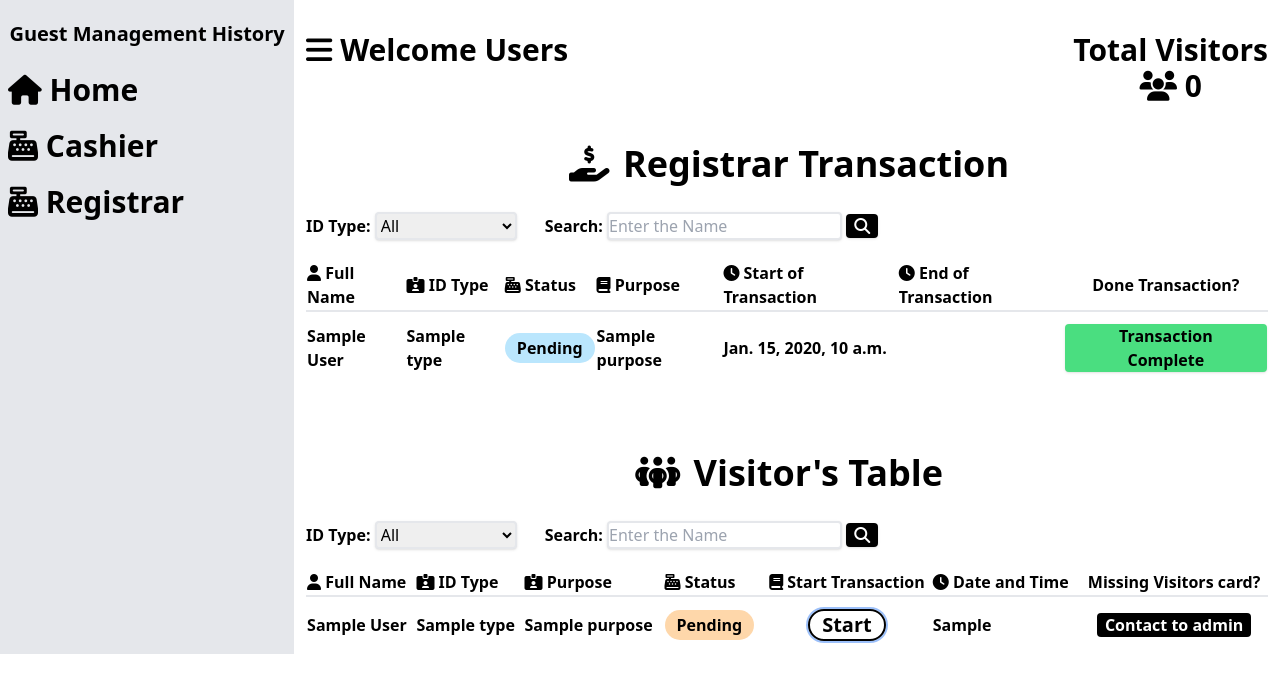
After one commit to CarlMathew/Queuing-system, a Django app: template base/templates/base/registrar.html in a window 1280 px wide. The commit adds this page. Shown: the top 693 px of the page. Run offline with Django 5.2, Linux system fonts and the light colour scheme; the template is opened without the code that fills it: most values are stand-ins (such as "Sample title", 1, 10 or a date in 2020); some libraries are stand-ins or nearby versions.

Commit message:
updating code

```diff
--- a/base/templates/base/includes/sidebar.html
+++ b/base/templates/base/includes/sidebar.html
@@ -16,4 +16,12 @@
       ><i class="fa-solid fa-cash-register"></i></i> Cashier</a
     >
   </li>
+  <li
+  class="transition-all duration-300 w-full rounded-full px-2 hover:bg-black py-1 hover:-translate-y-1 hover:text-white mt-3"
+    >
+    <a href="/registrar" class="text-3xl font-bold"
+      ><i class="fa-solid fa-cash-register"></i> Registrar</a
+    >
+  </li>
+
 </ul>
--- /dev/null
+++ b/base/templates/base/registrar.html
@@ -0,0 +1,398 @@
+<!DOCTYPE html>
+<html lang="en">
+  <head>
+    <meta charset="UTF-8" />
+    <meta name="viewport" content="width=device-width, initial-scale=1.0" />
+    <meta name="csrf-token" content="{{ csrf_token }}" />
+    <script src="https://cdn.tailwindcss.com"></script>
+    <link rel="preconnect" href="https://fonts.googleapis.com" />
+    <link rel="preconnect" href="https://fonts.gstatic.com" crossorigin />
+    <link
+      href="https://fonts.googleapis.com/css2?family=DM+Sans:ital,opsz,wght@0,9..40,100..1000;1,9..40,100..1000&display=swap"
+      rel="stylesheet"
+    />
+    <link rel="stylesheet" href="https://unpkg.com/aos@next/dist/aos.css" />
+    <link
+      rel="stylesheet"
+      href="https://cdn.jsdelivr.net/npm/apexcharts/dist/apexcharts.css"
+    />
+    <script
+      src="https://kit.fontawesome.com/6579bcae86.js"
+      crossorigin="anonymous"
+    ></script>
+    <title>Document</title>
+  </head>
+  <body>
+    <div class="flex flex-row">
+      <div
+        id="sidebar"
+        class="transition-all duration-500 w-96 bg-gray-200 text-black"
+      >
+        {% include "./includes/sidebar.html" %}
+      </div>
+      <div id="main" class="w-full p-3">
+        <div class="flex flex-row justify-between">
+          <div class="font-bold text-3xl py-5">
+            <i
+              class="transition-all duration-700 fa-solid fa-bars cursor-pointer hover:-translate-y-1"
+              id="minimizeBtn"
+            ></i>
+            Welcome Users
+          </div>
+          <div class="font-bold text-3xl py-5">
+            <h2>Total Visitors</h2>
+            <h2 class="text-center">
+              <i class="fa-solid fa-users"></i>
+              <span id="total_visitors">0</span>
+            </h2>
+          </div>
+        </div>
+        <div class="mt-5">
+          <h1 class="text-4xl w-full text-center font-bold">
+            <i class="fa-solid fa-hand-holding-dollar mx-1"></i> Registrar
+            Transaction
+          </h1>
+          <div class="flex flex-row mt-7 gap-7">
+            <div>
+              <p class="inline font-bold">ID Type:</p>
+              <select id="typeInput" class="border-2 rounded shadow inline">
+                <option value="1">All</option>
+                <option value="2">National ID</option>
+                <option value="3">HUMID ID</option>
+                <option value="4">Driver's License</option>
+              </select>
+            </div>
+            <div>
+              <p class="font-bold inline">Search:</p>
+              <input
+                type="text"
+                class="border-2 shadow rounded w-400"
+                placeholder="Enter the Name"
+                id="searchInput"
+              />
+              <button class="px-2 bg-black text-white rounded shadow">
+                <i class="fa-solid fa-magnifying-glass"></i>
+              </button>
+            </div>
+          </div>
+        </div>
+        <div class="card mt-5">
+          <table class="w-full">
+            <thead class="border-b-2">
+              <tr>
+                <th class="text-start">
+                  <i class="fa-solid fa-user"></i> Full Name
+                </th>
+                <th class="text-start">
+                  <i class="fa-solid fa-id-card-clip"></i> ID Type
+                </th>
+                <th class="text-start">
+                  <i class="fa-solid fa-cash-register"></i> Status
+                </th>
+                <th class="text-start">
+                  <i class="fa-solid fa-book"></i> Purpose
+                </th>
+                <th class="text-start">
+                  <i class="fa-solid fa-clock"></i> Start of Transaction
+                </th>
+                <th class="text-start">
+                  <i class="fa-solid fa-clock"></i> End of Transaction
+                </th>
+
+                <th class="text-center">Done Transaction?</th>
+              </tr>
+            </thead>
+            <tbody id="registrarData">
+              {% for visitor in registrar %}
+              <tr
+                class="pt-2 {{visitor.LastName}}_{{visitor.ID}}"
+                data-aos="slide-up"
+                id="visi{{visitor.RFID_NUM}}"
+              >
+                <td class="pt-3 font-semibold">
+                  {{visitor.FirstName}} {{visitor.LastName}}
+                </td>
+                <td class="pt-3 font-semibold">{{visitor.Type}}</td>
+                <td class="pt-3 font-semibold">
+                  <span class="bg-sky-200 px-3 py-1 rounded-full"
+                    >{{visitor.Status}}</span
+                  >
+                </td>
+                <td class="pt-3 font-semibold">{{visitor.Purpose}}</td>
+                <td class="pt-3 font-semibold">
+                  {{visitor.TimeOfTransaction}}
+                </td>
+                <td></td>
+                <td class="pt-3 font-semibold text-center">
+                  <button
+                    class="transition-all duration-500 text-base bg-green-400 px-4 rounded shadow hover:-translate-y-2 hover:scale-110 transacted"
+                    data-first-name="{{visitor.FirstName}}"
+                    data-last-name="{{visitor.LastName}}"
+                    data-rfid="{{visitor.RFID_NUM}}"
+                    data-id="{{visitor.ID}}"
+                    data-type="{{visitor.Type}}"
+                  >
+                    Transaction Complete
+                  </button>
+                </td>
+              </tr>
+              {% endfor %}
+            </tbody>
+          </table>
+          <!-- Add this closing tag -->
+        </div>
+        <div class="mt-30">
+          <h2 class="w-full text-4xl text-center font-extrabold mt-20">
+            <i class="fa-solid fa-people-group mx-1"></i> Visitor's Table
+          </h2>
+          <div class="flex flex-row mt-7 gap-7">
+            <div>
+              <p class="inline font-bold">ID Type:</p>
+              <select class="border-2 rounded shadow inline" id="idTypeVisitor">
+                <option value="All">All</option>
+                <option value="Philippine Identification Card">
+                  National ID
+                </option>
+                <option value="Unified Multi-Purpose Id">HUMID ID</option>
+                <option value="Drivers License">Driver's License</option>
+              </select>
+            </div>
+            <div>
+              <p class="font-bold inline">Search:</p>
+              <input
+                type="text"
+                class="border-2 shadow rounded w-400"
+                placeholder="Enter the Name"
+                id="searchInputVisitor"
+              />
+              <button
+                class="px-2 bg-black text-white rounded shadow"
+                id="searchBtn_visitor"
+              >
+                <i class="fa-solid fa-magnifying-glass"></i>
+              </button>
+            </div>
+          </div>
+          <div class="mt-5 transition-all duration-300" id="visitorTable">
+            <table class="w-full mt-5">
+              <thead class="border-b-2">
+                <tr>
+                  <th class="text-start">
+                    <i class="fa-solid fa-user"></i> Full Name
+                  </th>
+                  <th class="text-start">
+                    <i class="fa-solid fa-id-card-clip"></i> ID Type
+                  </th>
+                  <th class="text-start">
+                    <i class="fa-solid fa-id-card-clip"></i> Purpose
+                  </th>
+                  <th class="text-start">
+                    <i class="fa-solid fa-cash-register"></i> Status
+                  </th>
+                  <th class="text-center">
+                    <i class="fa-solid fa-book"></i> Start Transaction
+                  </th>
+                  <th class="text-start">
+                    <i class="fa-solid fa-clock"></i> Date and Time
+                  </th>
+                  <th class="text-center">Missing Visitors card?</th>
+                </tr>
+              </thead>
+              <tbody id="dataTable">
+                {% for visitor in visitors%}
+                <tr class="pt-2">
+                  <td class="pt-3 font-semibold">
+                    {{visitor.FirstName |title}} {{visitor.LastName|title}}
+                  </td>
+                  <td class="pt-3 font-semibold">{{visitor.Type}}</td>
+                  <td class="pt-3 font-semibold" id="pur{{visitor.RFID_NUM}}">
+                    {{visitor.Purpose}}
+                  </td>
+                  <td class="pt-3 font-semibold" id="Stat{{visitor.RFID_NUM}}">
+                    {% if visitor.Status == "Pending" %}
+                    <span class="bg-orange-200 px-3 py-1 rounded-full"
+                      >{{visitor.Status}}</span
+                    >
+                    {% elif visitor.Status == "Ongoing" %}
+                    <span class="bg-sky-200 px-3 py-1 rounded-full"
+                      >{{visitor.Status}}</span
+                    >
+                    {% endif %}
+                  </td>
+                  <td class="pt-3 font-semibold text-center">
+                    <button
+                      class="transition-all duration-300 hover:-translate-y-2 hover:bg-green-400 px-3 px-1 rounded-full border-2 border-black text-xl ring-2 registrarBtn"
+                      data-first-name="{{visitor.FirstName}}"
+                      data-last-name="{{visitor.LastName}}"
+                      data-id-type="{{visitor.Type}}"
+                      data-rfid="{{visitor.RFID_NUM}}"
+                      data-purpose="{{visitor.Status}}"
+                    >
+                      Start
+                    </button>
+                  </td>
+                  <td class="pt-3 font-semibold">{{visitor.LogIn}}</td>
+
+                  <td class="pt-3 text-center font-semibold">
+                    <button
+                      class="transition-all duration-500 rounded text-white bg-black px-2 hover:-translate-y-2 missingEmail"
+                      id="row{{visitor.Count}}"
+                    >
+                      Contact to admin
+                    </button>
+                  </td>
+                </tr>
+                {% endfor %}
+              </tbody>
+            </table>
+          </div>
+        </div>
+      </div>
+    </div>
+    <script
+      src="https://code.jquery.com/jquery-3.7.1.js"
+      integrity="sha256-eKhayi8LEQwp4NKxN+CfCh+3qOVUtJn3QNZ0TciWLP4="
+      crossorigin="anonymous"
+    ></script>
+    <script src="https://unpkg.com/aos@next/dist/aos.js"></script>
+    <script>
+      AOS.init();
+    </script>
+    <script>
+      // const serverName = "http://192.168.1.11:8000";
+      const serverName = "http://127.0.0.1:8000";
+      function getCSRFToken() {
+        return document
+          .querySelector('meta[name="csrf-token"]')
+          .getAttribute("content");
+      }
+
+      const removeRegistrar = (rfid) => {
+        $.ajax({
+          url: `${serverName}/removeRegistrar`,
+          type: "POST",
+          data: JSON.stringify({
+            rfid: rfid,
+          }),
+          headers: {
+            "X-CSRFToken": getCSRFToken(), // Include the CSRF token
+          },
+          success: (response) => {},
+          error: function (xhr, status, error) {
+            console.log("Error", error);
+          },
+        });
+      };
+
+      const addRegistrar = (firstName, lastName, idType, rfid) => {
+        let htmlLine = "";
+        $.ajax({
+          url: `${serverName}/addRegistrar`,
+          type: "POST",
+          data: JSON.stringify({
+            first: firstName,
+            last: lastName,
+            id: idType,
+            rfidNum: rfid,
+          }),
+          headers: {
+            "X-CSRFToken": getCSRFToken(), // Include the CSRF token
+          },
+          success: (response) => {
+            if (response.status) {
+              console.log("Already in the data");
+            } else if (!response.status) {
+              var data4 = response.data;
+
+              htmlLine += `
+                      <tr data-aos = "slide-up" class = "${data4.LastName}_${data4.ID}" id = "visi${data4.RFID_NUM}">
+                          <td class = 'pt-3 font-semibold'>${data4.FirstName} ${data4.LastName}</td>
+                          <td class = 'pt-3 font-semibold'>${data4.Type}</td>
+                          <td class = 'pt-3 font-semibold'>
+                                  <span class="bg-sky-200 px-3 py-1 rounded-full"
+                                  >
+                                  ${data4.Status}
+                                  </span
+                              ></td>
+                          <td class = 'pt-3 font-semibold'>${data4.Purpose}</td>
+                          <td class = 'pt-3 font-semibold'>${data4.TimeOfTransaction}</td>
+                          <td></td>
+                          <td class="pt-3 font-semibold text-center">
+                              <button
+                                  class="transition-all duration-500 text-base bg-green-400 px-4 rounded shadow hover:-translate-y-2 hover:scale-110 transacted"
+                                  data-first-name="${data4.FirstName}"
+                                  data-last-name="${data4.LastName}"
+                                  data-rfid="${data4.RFID_NUM}"
+                                  data-id= "${data4.ID}"
+                              >
+                                  Transaction Complete
+                              </button>
+                          </td>
+                      </tr>
+                  `;
+              var status = document.getElementById(`Stat${data4.RFID_NUM}`);
+              const visitorPurpose2 = document.getElementById(
+                `pur${data4.RFID_NUM}`
+              );
+              status.innerHTML = `
+                <td class="pt-3 font-semibold">
+                    <span class="bg-sky-200 px-3 py-1 rounded-full"
+                      >Ongoing</span
+                    >
+                  </td>
+                `;
+              visitorPurpose2.innerHTML = "Registrar";
+            }
+            $("#registrarData").append(htmlLine);
+          },
+          error: function (xhr, status, error) {
+            console.log("Error", error);
+          },
+        });
+      };
+
+      const minimizeBtn = document.querySelector("#minimizeBtn");
+      minimizeBtn.addEventListener("click", () => {
+        document.querySelector("#sidebar").classList.toggle("w-0");
+        document.querySelector("#sidebar").classList.toggle("overflow-hidden");
+      });
+
+      document
+        .querySelector("#registrarData")
+        .addEventListener("click", (e) => {
+          if (e.target.classList.contains("transacted")) {
+            const btn = e.target.dataset;
+            const rfid = btn.rfid;
+            removeRegistrar(rfid);
+            $(`#visi${rfid}`).hide(1000, function () {
+              // Remove the element after hiding
+              $(this).remove();
+            });
+            const returnPending = document.getElementById(`Stat${rfid}`);
+            returnPending.innerHTML = `<span class="bg-orange-200 px-3 py-1 rounded-full"
+                      >Pending</span
+                    >`;
+            console.log("removing");
+            const visitorPurpose = document.getElementById(`pur${rfid}`);
+            visitorPurpose.innerHTML = "School";
+          }
+        });
+
+      document.querySelector("#visitorTable").addEventListener("click", (e) => {
+        if (e.target.classList.contains("registrarBtn")) {
+          // (firstName, lastName, idType, rfid)
+          const btn = e.target.dataset;
+          const firstName = btn.firstName;
+          const lastName = btn.lastName;
+          const idType = btn.idType;
+          const rfid = btn.rfid;
+          const purpose = btn.purpose;
+
+          purpose == "Pending"
+            ? addRegistrar(firstName, lastName, idType, rfid)
+            : "Already Transacting";
+        }
+      });
+    </script>
+  </body>
+</html>
--- a/base/urls.py
+++ b/base/urls.py
@@ -13,5 +13,9 @@ urlpatterns = [
     path("new_trn_cashier", view=views.new_trn_cashier),
     path("egress", view = views.egress_count),
     path('search_visitor', view=views.search_visitor),
-    path('id_type_search', view=views.id_type_search)
+    path('id_type_search', view=views.id_type_search),
+    path("registrar", view=views.registrar),
+    path("addRegistrar", view=views.addRegistrar),
+    path("removeRegistrar", view = views.removeRegistrar),
+    path("new_trn_registrar", view= views.new_trn_registrar)
 ]
```
Also changed, not shown: base/templates/base/cashier.html (+26 -24 lines), base/templates/base/home1.html (+64 -3 lines), base/views.py (+78 -1 lines).
